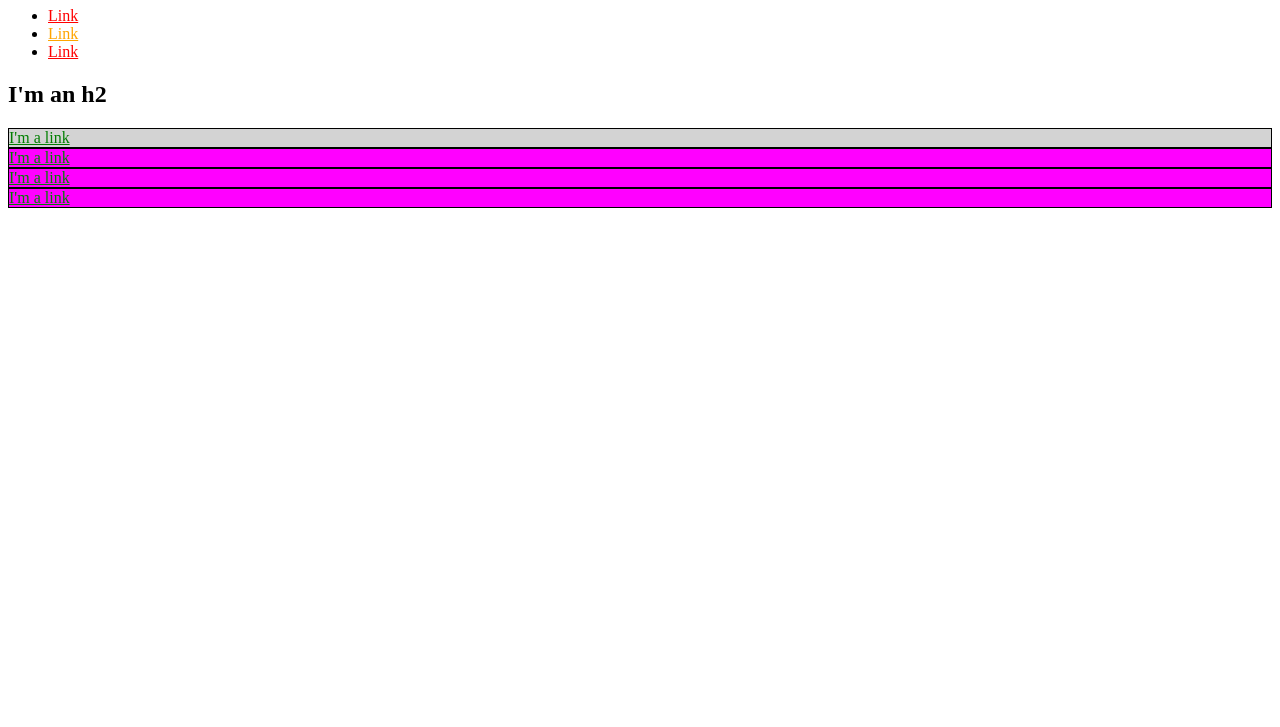
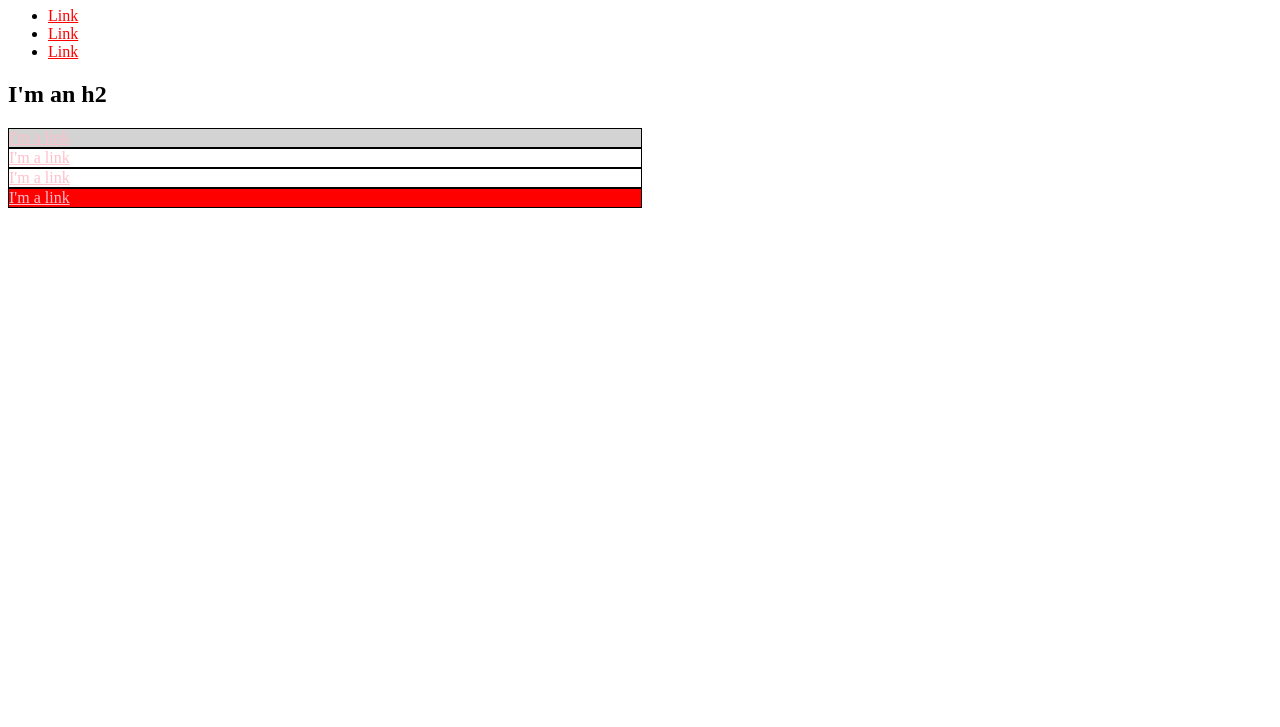
Before and after one commit to codeblahblah/drammopo.github.io, a plain HTML site: page index.html in a window 1280 px wide. Shown: the part 73-800 px from the top of the page. Drawn offline with Linux system fonts and the light colour scheme.

Commit message:
Learned priority and specificity

```diff
--- a/index.html
+++ b/index.html
@@ -13,41 +13,47 @@
       .bio-box a {
         color: green;
       }
+      .bio-box a {
+        color: pink;
+      }
       #exec-bio {
         background-color: lightgray;
       }
-      #agent-orange{
-        color: orange;
+      .alert{
+        background: red;
       }
-      .box-azure{
-        background-color: magenta;
+      .bio-box {
+        width: 75%;
+      }
+      .bio-box {
+        width: 50%;
       }
     </style>
   </head>
   <body>
-    <h1 id="agent-orange">I'm an h1</h1>
+    <h1>I'm an h1</h1>
     <ul>
       <li>
         <a href="https://example.com/">Link</a>
       </li>
       <li>
-        <a href="https://example.com/" id="agent-orange">Link</a>
+        <a href="https://example.com/">Link</a>
       </li>
       <li>
         <a href="https://example.com/">Link</a>
       </li>
     </ul>
     <h2>I'm an h2</h2>
-    <div id="exec-bio" class="bio-box box-azure">
+    <div id="exec-bio" class="bio-box alert">
       <a href="https://example.com/">I'm a link</a>
     </div>
-    <div class="bio-box box-azure">
+    <div class="bio-box">
       <a href="https://example.com/">I'm a link</a>
     </div>
-    <div class="bio-box box-azure">
+    <div class="bio-box">
       <a href="https://example.com/">I'm a link</a>
     </div>
-    <div class="bio-box box-azure">
+    <div class="bio-box alert">
       <a href="https://example.com/">I'm a link</a>
     </div>
   </body>
```
